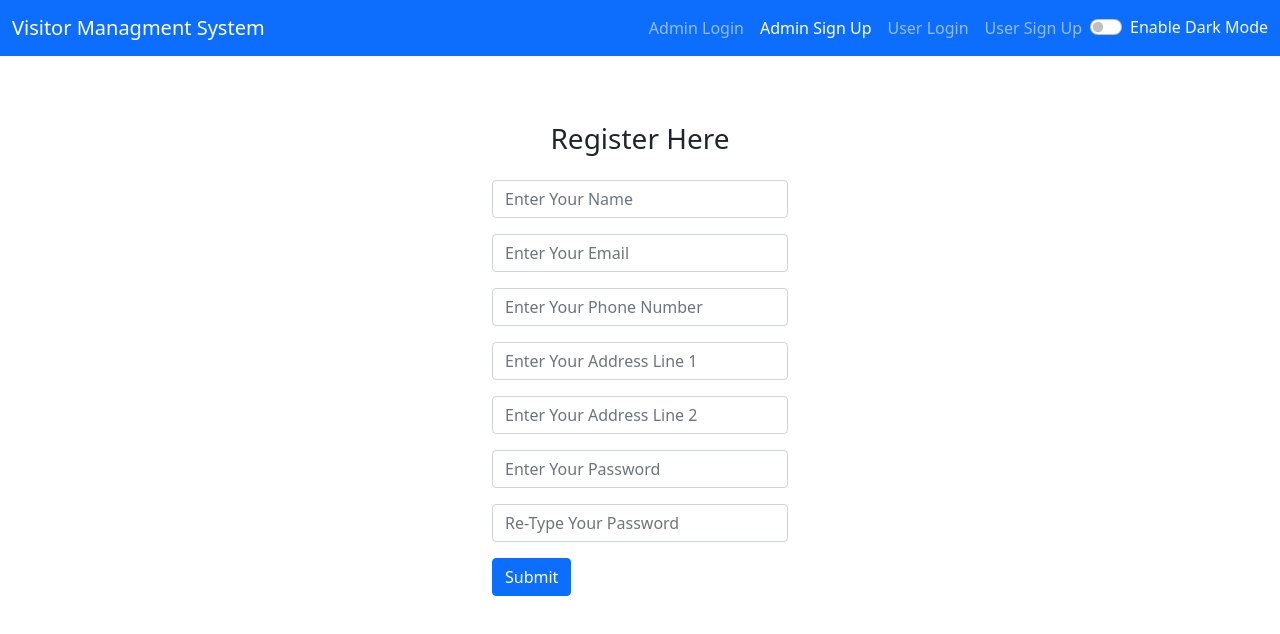
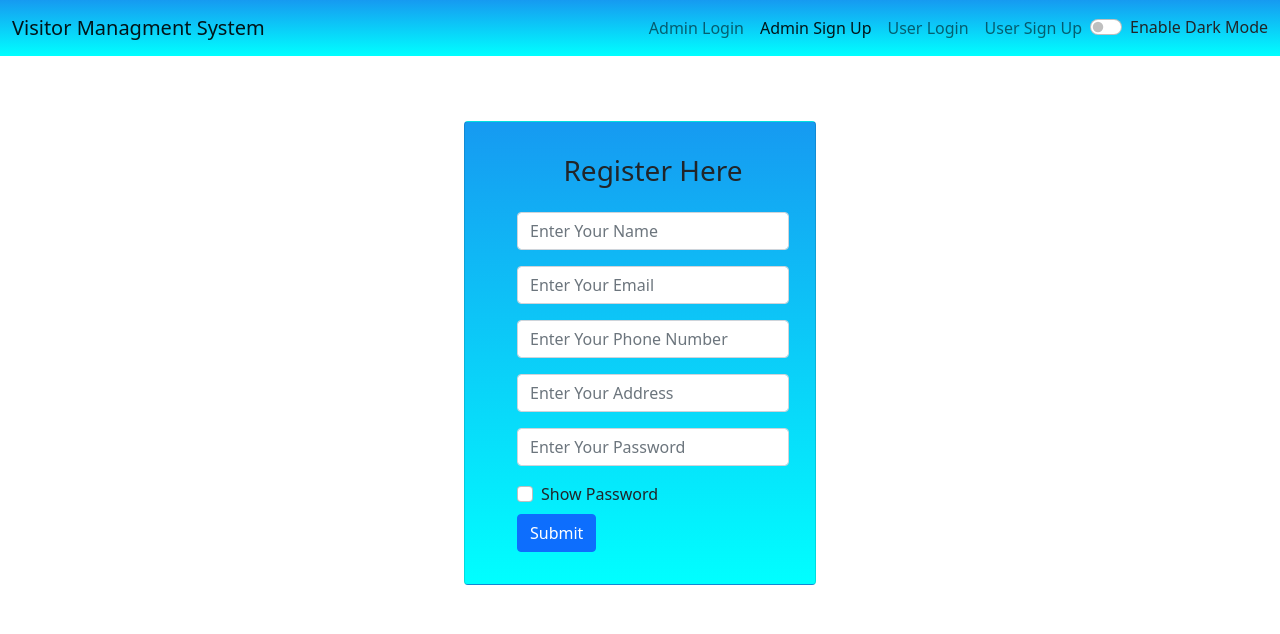
Before and after one commit to imyogeshgaur/VMS-firebase, a React (Create React App) app: page /admin/signup in a window 1280 px wide. Shown: the top 634 px of the page. Built offline with nearby package versions, Linux system fonts and the light colour scheme.

Commit message:
second commit

```diff
--- a/package.json
+++ b/package.json
@@ -13,6 +13,7 @@
     "react-dotenv": "^0.1.3",
     "react-router-dom": "^5.2.0",
     "react-scripts": "4.0.3",
+    "react-webcam": "^6.0.0",
     "web-vitals": "^1.1.2"
   },
   "scripts": {
--- a/src/App.jsx
+++ b/src/App.jsx
@@ -11,6 +11,15 @@ const App = () => {
 
   const [mode, setMode] = useState("light")
   const [alert, setAlert] = useState(null);
+  const [visible, setVisible] = useState("password");
+
+  const handleVisiblity = ()=>{
+      if(visible === "password"){
+        setVisible("text");
+      }else{
+        setVisible("password");
+      }
+  }
 
   const ToggleMode = () => {
     if (mode === "light") {
@@ -38,16 +47,16 @@ const App = () => {
       <Alert alert={alert}/>
       <Switch>
         <Route exact path="/admin/login" >
-          <AdminLoginForm  mode={mode} showAlert={showAlert}/>
+          <AdminLoginForm  mode={mode} showAlert={showAlert}  visible={visible} handleVisiblity={handleVisiblity}/>
         </Route>
         <Route exact path="/admin/signup" >
-          <AdminSignUpForm mode={mode} showAlert={showAlert}/>
+          <AdminSignUpForm mode={mode} showAlert={showAlert} visible={visible} handleVisiblity={handleVisiblity}/>
         </Route>
         <Route exact path="/user/login">
-          <UserLoginForm mode={mode} showAlert={showAlert}/>
+          <UserLoginForm mode={mode} showAlert={showAlert}  visible={visible} handleVisiblity={handleVisiblity}/>
         </Route>
         <Route exact path="/user/signup" >
-          <UserSignUpForm mode={mode} showAlert={showAlert}/>
+          <UserSignUpForm mode={mode} showAlert={showAlert}  visible={visible} handleVisiblity={handleVisiblity}/>
         </Route>
       </Switch>
     </>
--- a/src/Components/Alert.jsx
+++ b/src/Components/Alert.jsx
@@ -2,7 +2,7 @@ import React from 'react'
 
 const Alert = (props) => {
     return (
-        <div style={{ height: '50px' }}>
+        <div style={{ height: '65px' }}>
             {props.alert && <div className={`alert alert-${props.alert.type} alert-dismissible fade show text-center`} role="alert">{props.alert.message}</div>}
         </div>
     )
--- /dev/null
+++ b/src/Components/NavBar/NavBar.css
@@ -0,0 +1,3 @@
+.bg-primary1{
+    background-image: linear-gradient(#169af1,aqua)!important;
+}
--- a/src/Components/NavBar/NavBar.jsx
+++ b/src/Components/NavBar/NavBar.jsx
@@ -1,10 +1,10 @@
 import { NavLink } from 'react-router-dom';
-
+import "./NavBar.css"
 const NavBar = (props) => {
 
   return (
     <>
-      <nav className={props.mode === 'light' ? `navbar navbar-expand-lg navbar-dark bg-primary` : `navbar navbar-expand-lg navbar-dark bg-dark`}>
+      <nav className={props.mode === 'light' ? `navbar navbar-expand-lg navbar-light bg-primary1` : `navbar navbar-expand-lg navbar-dark bg-dark`}>
         <div className="container-fluid">
           <NavLink className="navbar-brand" to="/">Visitor Managment System</NavLink>
           <button className="navbar-toggler" type="button" data-bs-toggle="collapse" data-bs-target="#navbarSupportedContent" aria-controls="navbarSupportedContent" aria-expanded="false" aria-label="Toggle navigation">
@@ -26,7 +26,7 @@ const NavBar = (props) => {
               </li>
               </ul>
                 <div className="form-check form-switch">
-                  <label className={props.mode === "light" ? "form-check-label inactive text-light" : "form-check-label text-light"} htmlFor="flexSwitchCheckDefault">{props.mode==="light"?"Enable Dark Mode":"Disable Dark Mode"}</label>
+                  <label className={props.mode === "light" ? "form-check-label  text-dark" : "form-check-label text-light"} htmlFor="flexSwitchCheckDefault">{props.mode==="light"?"Enable Dark Mode":"Disable Dark Mode"}</label>
                   <input className="form-check-input" type="checkbox" id="flexSwitchCheckDefault" onClick={props.ToggleMode} />
                 </div>
           </div>
--- a/src/Components/Shared/AdminLoginForm.jsx
+++ b/src/Components/Shared/AdminLoginForm.jsx
@@ -42,15 +42,29 @@ const AdminLoginForm = (props) => {
     }
     return (
         <>
+            <div className="container" style={{ display: "flex", justifyContent: "center", alignItems: "center" }}>
+                <div className="row row-cols-2">
+                    <div className="card" style={{ width: "22rem", backgroundImage: props.mode === "light" ? `linear-gradient(#169af1,aqua)` : "linear-gradient(0deg, #000000 0%, #04619f 74%)" }}>
+                        <div className="card-body">
                             <div className="container-fluid my-5" style={{ width: "20rem" }}>
                                 <h3 style={{ textAlign: "center" }} className={props.mode === "light" ? "text-dark" : "text-light"}>Login Here</h3>
                                 <div className="mb-3 mt-4">
                                     <input type="text" className="form-control" placeholder="Enter Your UserName/Email" autoComplete="no" value={state.adminField1} name="adminField1" onChange={handleInput} />
                                 </div>
                                 <div className="mb-3">
-                    <input type="password" className="form-control" placeholder="Enter Your Password" autoComplete="no" value={state.adminField2} name="adminField2" onChange={handleInput} />
+                                    <input type={props.visible} className="form-control" placeholder="Enter Your Password" autoComplete="no" value={state.adminField2} name="adminField2" onChange={handleInput} />
                                 </div>
-                <button className="btn btn-success" onClick={handleSubmit}>Submit</button>
+                                <div className="form-check mb-2">
+                                    <input className="form-check-input" type="checkbox" value="" id="flexCheckDefault" onClick={props.handleVisiblity}/>
+                                    <label className={props.mode === "light" ? "form-check-label":"form-check-label text-light"} for="flexCheckDefault">
+                                        Show Password
+                                    </label>
+                                </div>
+                                <button className={props.mode==="light"?`btn btn-light text-dark`:`btn btn-success`} onClick={handleSubmit}>Submit</button>
+                            </div>
+                        </div>
+                    </div>
+                </div>
             </div>
         </>
     )
--- a/src/Components/Shared/AdminSignUpForm.jsx
+++ b/src/Components/Shared/AdminSignUpForm.jsx
@@ -1,5 +1,5 @@
 import React, { useState } from 'react'
-import { authentication , database } from '../DataBase/Firebase';
+import { authentication, database } from '../DataBase/Firebase';
 import aes256 from "aes256"
 
 const AdminSignUpForm = (props) => {
@@ -7,12 +7,11 @@ const AdminSignUpForm = (props) => {
         adminName: "",
         adminEmail: "",
         adminPhone: "",
-        adminAdd1: "",
-        adminAdd2: "",
-        adminPass: "",
-        adminPassC: ""
+        adminAdd: "",
+        adminPass: ""
     });
-    const handleInput = (e) =>{
+
+    const handleInput = (e) => {
         const { name, value } = e.target;
 
         setstate((preVal) => {
@@ -23,34 +22,36 @@ const AdminSignUpForm = (props) => {
         });
     }
 
-    const { adminName, adminEmail, adminPhone, adminAdd1, adminAdd2, adminPass, adminPassC } = state;
+    const { adminName, adminEmail, adminPhone, adminAdd, adminPass } = state;
 
     const handleSumbit = async (e) => {
         e.preventDefault();
-        if (!adminName || !adminEmail || !adminPhone || !adminAdd1 || !adminAdd2 || !adminPass || !adminPassC) {
-            props.showAlert("Please Fill all The Fields !!!","warning");
+        if (!adminName || !adminEmail || !adminPhone || !adminAdd || !adminPass) {
+            props.showAlert("Please Fill all The Fields !!!", "warning");
         } else {
-            if (adminPass !== adminPassC) {
-                props.showAlert("Password Not Matched !!!","warning");
-            } else if (adminPass.length < 6) {
-                props.showAlert("Invalid Password !!!","danger");
-            } else if(adminPhone.length !== 10){
-                props.showAlert("Invalid Phone Number !!!","danger");
+            if (adminPass.length < 6) {
+                props.showAlert("Invalid Password !!!", "danger");
+            } else if (adminPhone.length !== 10) {
+                props.showAlert("Invalid Phone Number !!!", "danger");
             }
             else {
                 try {
-                    await authentication.createUserWithEmailAndPassword( adminEmail, adminPass );
-                    const passAdmin = await aes256.encrypt("mynameisyogeshgaurandiamawebdevloper",adminPass);
-                    await database.collection('admin').add({ adminName, adminEmail, adminPhone, adminAdd1, adminAdd2,passAdmin});
-                    props.showAlert("Data Added Sucessfully !!!","success");
+                    await authentication.createUserWithEmailAndPassword(adminEmail, adminPass);
+                    const passAdmin = await aes256.encrypt("mynameisyogeshgaurandiamawebdevloper", adminPass);
+                    await database.collection('admin').add({ adminName, adminEmail, adminPhone, adminAdd, passAdmin });
+                    props.showAlert("Data Added Sucessfully !!!", "success");
                 } catch (error) {
-                    props.showAlert(`${error.message}`,"danger");
+                    props.showAlert(`${error.message}`, "danger");
                 }
             }
         }
     }
     return (
         <>
+            <div className="container" style={{ display: "flex", justifyContent: "center", alignItems: "center" }}>
+                <div className="row row-cols-2">
+                    <div className="card" style={{ width: "22rem", backgroundImage: props.mode === "light" ? `linear-gradient(#169af1,aqua)` : "linear-gradient(0deg, #000000 0%, #04619f 74%)" }}>
+                        <div className="card-body">
                             <div className="container-fluid my-3" style={{ width: "20rem" }}>
                                 <h3 style={{ textAlign: "center" }} className={props.mode === "light" ? "text-dark" : "text-light"}>Register Here</h3>
                                 <div className="mb-3 mt-4">
@@ -63,18 +64,22 @@ const AdminSignUpForm = (props) => {
                                     <input type="text" className="form-control" placeholder="Enter Your Phone Number" autoComplete="no" value={state.adminPhone} name="adminPhone" onChange={handleInput} />
                                 </div>
                                 <div className="mb-3">
-                    <input type="text" className="form-control" placeholder="Enter Your Address Line 1" autoComplete="no" value={state.adminAdd1} name="adminAdd1" onChange={handleInput} />
+                                    <input type="text" className="form-control" placeholder="Enter Your Address" autoComplete="no" value={state.adminAdd2} name="adminAdd2" onChange={handleInput} />
                                 </div>
                                 <div className="mb-3">
-                    <input type="text" className="form-control" placeholder="Enter Your Address Line 2" autoComplete="no" value={state.adminAdd2} name="adminAdd2" onChange={handleInput} />
+                                    <input type={props.visible} className="form-control" placeholder="Enter Your Password" autoComplete="no" value={state.adminPass} name="adminPass" onChange={handleInput} />
                                 </div>
-                <div className="mb-3">
-                    <input type="password" className="form-control" placeholder="Enter Your Password" autoComplete="no" value={state.adminPass} name="adminPass" onChange={handleInput} />
-                </div>
-                <div className="mb-3">
-                    <input type="password" className="form-control" placeholder="Re-Type Your Password" autoComplete="no" value={state.adminPassC} name="adminPassC" onChange={handleInput} />
+                                <div className="form-check mb-2">
+                                    <input className="form-check-input" type="checkbox" value="" id="flexCheckDefault" onClick={props.handleVisiblity}/>
+                                    <label className={props.mode === "light" ? "form-check-label":"form-check-label text-light"} for="flexCheckDefault">
+                                        Show Password
+                                    </label>
                                 </div>
                                 <button className="btn btn-primary" onClick={handleSumbit}>Submit</button>
+                            </div>
+                        </div>
+                    </div>
+                </div>
             </div>
         </>
     )
--- a/src/Components/Shared/UserLoginForm.jsx
+++ b/src/Components/Shared/UserLoginForm.jsx
@@ -42,15 +42,29 @@ const UserLoginForm = (props) => {
     }
     return (
         <>
+            <div className="container" style={{ display: "flex", justifyContent: "center", alignItems: "center" }}>
+                <div className="row row-cols-2">
+                    <div className="card" style={{ width: "22rem", backgroundImage: props.mode === "light" ? `linear-gradient(#169af1,aqua)` : "linear-gradient(0deg, #000000 0%, #04619f 74%)" }}>
+                        <div className="card-body">
                             <div className="container-fluid my-5" style={{ width: "20rem" }}>
                                 <h3 style={{ textAlign: "center" }} className={props.mode === "light" ? "text-dark" : "text-light"}>Login Here</h3>
                                 <div className="mb-3 mt-4">
                                     <input type="text" className="form-control" placeholder="Enter Your UserName/Email" autoComplete="no" value={state.userField1} name="userField1" onChange={handleInput} />
                                 </div>
                                 <div className="mb-3">
-                    <input type="password" className="form-control" placeholder="Enter Your Password" autoComplete="no" value={state.userField2} name="userField2" onChange={handleInput} />
+                                    <input type={props.visible} className="form-control" placeholder="Enter Your Password" autoComplete="no" value={state.userField2} name="userField2" onChange={handleInput} />
+                                </div>
+                                <div className="form-check mb-2">
+                                    <input className="form-check-input" type="checkbox" value="" id="flexCheckDefault" onClick={props.handleVisiblity}/>
+                                    <label className={props.mode === "light" ? "form-check-label":"form-check-label text-light"} for="flexCheckDefault">
+                                        Show Password
+                                    </label>
                                 </div>
                                 <button className="btn btn-success" onClick={handleSubmit}>Submit</button>
+                            </div>
+                        </div>
+                    </div>
+                </div>
             </div>
         </>
     )
--- a/src/Components/Shared/UserSignUpForm.jsx
+++ b/src/Components/Shared/UserSignUpForm.jsx
@@ -1,16 +1,16 @@
 import aes256 from 'aes256';
 import React, { useState } from 'react'
+import { NavLink } from 'react-router-dom';
 import { authentication, database } from '../DataBase/Firebase';
+
 
 const UserSignUpForm = (props) => {
     const [state, setstate] = useState({
         userName: "",
         userEmail: "",
         userPhone: "",
-        userAdd1: "",
-        userAdd2: "",
-        userPass: "",
-        userPassC: ""
+        userAdd: "",
+        userPass: ""
     });
 
     const handleInput = (e) => {
@@ -24,15 +24,13 @@ const UserSignUpForm = (props) => {
         });
     }
 
-    const { userName, userEmail, userPhone, userAdd1, userAdd2, userPass, userPassC } = state;
+    const { userName, userEmail, userPhone, userAdd, userPass } = state;
 
     const handleSubmit = async () => {
-        if (!userName || !userEmail || !userPhone || !userAdd1 || !userAdd2 || !userPass || !userPassC) {
+        if (!userName || !userEmail || !userPhone || !userAdd || !userPass ) {
             props.showAlert("Please fill All The Data !!!", "warning")
         } else {
-            if (userPass !== userPassC) {
-                props.showAlert("Password Not Matched !!!", "warning")
-            } else if (userPass.length < 6) {
+            if (userPass.length < 6) {
                 props.showAlert("Invalid Password !!!", "danger");
             } else if (userPhone.length !== 10) {
                 props.showAlert("Invalid Phone Number !!!", "danger");
@@ -41,7 +39,7 @@ const UserSignUpForm = (props) => {
                 try {
                     await authentication.createUserWithEmailAndPassword(userEmail, userPass);
                     const passUser = aes256.encrypt('mynameisyogeshgaurandiamawebdeveloper', userPass);
-                    await database.collection('user').add({ userName, userEmail, userPhone, userAdd1, userAdd2, passUser });
+                    await database.collection('user').add({ userName, userEmail, userPhone, userAdd, passUser });
                     props.showAlert("Data Enterd Sucessfully !!!", "success");
                 } catch (error) {
                     props.showAlert(`${error.message}`, "danger")
@@ -51,7 +49,11 @@ const UserSignUpForm = (props) => {
     }
     return (
         <>
-            <div className="container-fluid my-3" style={{ width: "20rem" }}>
+            <div className="container" style={{display:"flex",justifyContent:"center",alignItems:"center"}}>
+                <div className="row row-cols-2">
+                    <div className="card mx-1" style={{ width: "22rem",backgroundImage:props.mode==="light" ? `linear-gradient(#169af1,aqua)`:"linear-gradient(0deg, #000000 0%, #04619f 74%)"}}>
+                    <div className="card-body">
+                            <div className="container-fluid" style={{ width: "18rem" }}>
                                 <h3 style={{ textAlign: "center" }} className={props.mode === "light" ? "text-dark" : "text-light"} >Register Here</h3>
                                 <div className="mb-3 mt-4">
                                     <input type="text" className="form-control" placeholder="Enter Your Name" autoComplete="no" value={state.userName} name="userName" onChange={handleInput} />
@@ -63,18 +65,30 @@ const UserSignUpForm = (props) => {
                                     <input type="text" className="form-control" placeholder="Enter Your Phone Number" autoComplete="no" value={state.userPhone} name="userPhone" onChange={handleInput} />
                                 </div>
                                 <div className="mb-3">
-                    <input type="text" className="form-control" placeholder="Enter Your Address Line 1" autoComplete="no" value={state.userAdd1} name="userAdd1" onChange={handleInput} />
+                                    <input type="text" className="form-control" placeholder="Enter Your Address " autoComplete="no" value={state.userAdd1} name="userAdd1" onChange={handleInput} />
                                 </div>
                                 <div className="mb-3">
-                    <input type="text" className="form-control" placeholder="Enter Your Address Line 2" autoComplete="no" value={state.userAdd2} name="userAdd2" onChange={handleInput} />
+                                    <input type={props.visible} className="form-control" placeholder="Enter Your Password" autoComplete="no" value={state.userPass} name="userPass" onChange={handleInput} />
                                 </div>
-                <div className="mb-3">
-                    <input type="password" className="form-control" placeholder="Enter Your Password" autoComplete="no" value={state.userPass} name="userPass" onChange={handleInput} />
+                                <div className="form-check mb-2">
+                                    <input className="form-check-input" type="checkbox" value="" id="flexCheckDefault" onClick={props.handleVisiblity}/>
+                                    <label className={props.mode === "light" ? "form-check-label":"form-check-label text-light"} for="flexCheckDefault">
+                                        Show Password
+                                    </label>
                                 </div>
-                <div className="mb-3">
-                    <input type="password" className="form-control" placeholder="Re-Type Your Password" autoComplete="no" value={state.userPassC} name="userPassC" onChange={handleInput} />
+                                <button className={props.mode==="light"?`btn btn-light text-dark`:`btn btn-primary`} onClick={handleSubmit}>Submit</button>
                             </div>
-                <button className="btn btn-primary" onClick={handleSubmit}>Submit</button>
+                        </div>
+                    </div>
+                    <div className="card" style={{ width: "22rem" ,backgroundImage:props.mode==="light" ? `linear-gradient(#169af1,aqua)`:`linear-gradient(0deg, #000000 0%, #04619f 74%)`}}>
+                    <img src="..." className="card-img-top" alt="..." />
+                    <div className="card-body">
+                        <h5 className={props.mode === "light" ? `card-title text-dark`:`card-title text-light`}>Live Preview</h5>
+                        <NavLink to="/" className="btn btn-primary">Capture</NavLink>
+                        <NavLink to="/" className="btn btn-secondary mx-2">Re Capture</NavLink>
+                    </div>
+                </div>
+                </div>
             </div>
         </>
     )
--- a/test.css
+++ b/test.css
@@ -1,3 +1,3 @@
 div{
-    color:rgb(147, 191, 248);
+    color:#169af1;
 }
```
Also changed, not shown: src/Components/DataBase/Firebase.jsx (line endings or trailing spaces), 2 other files (tests, documents, lock files or other folders). Lines whose indentation alone changed are shown as unchanged.
